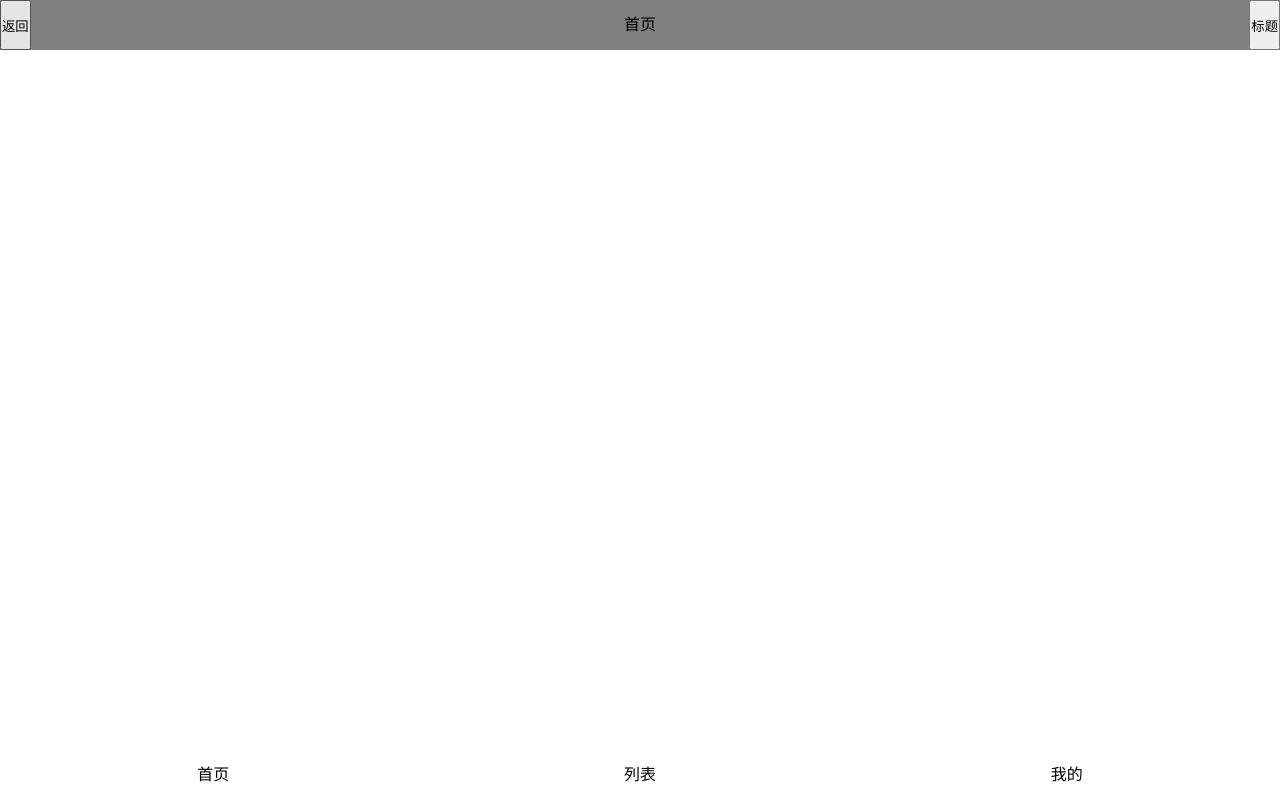
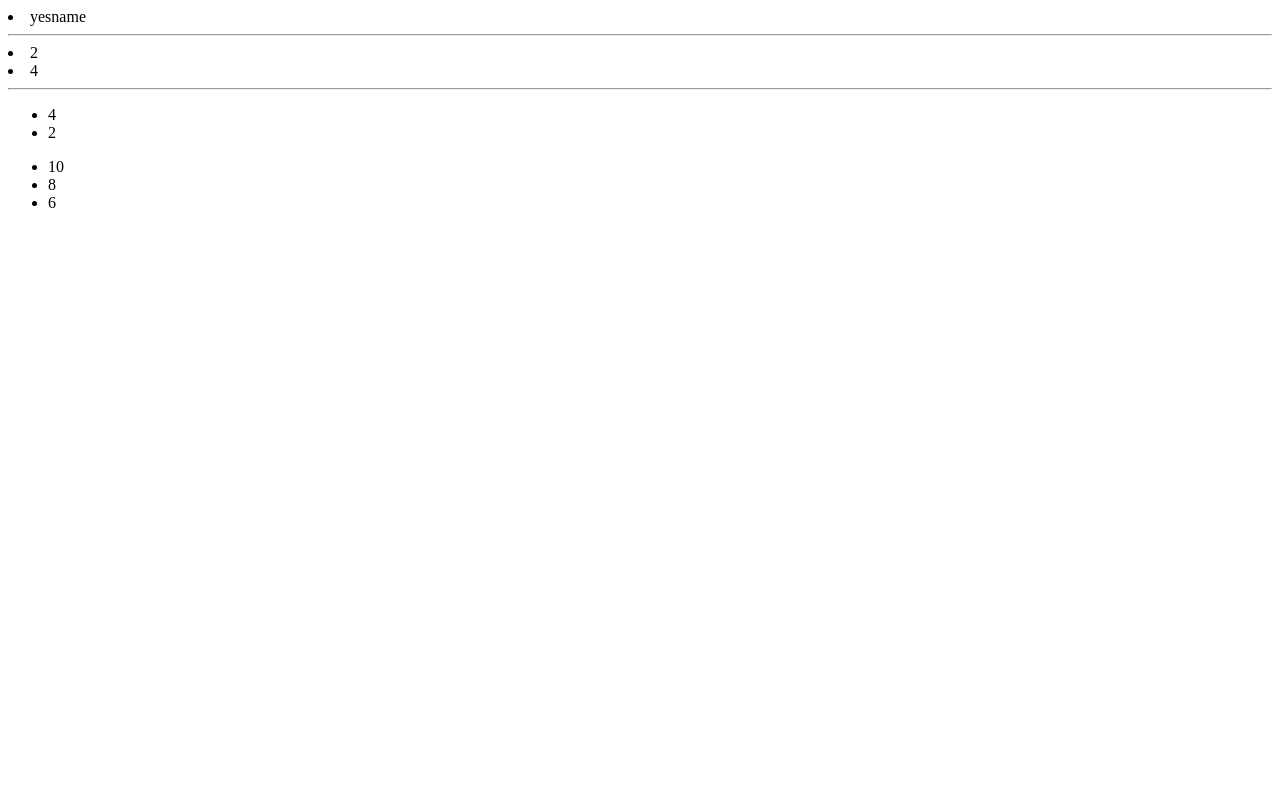
Before and after one commit to icebear32/VUE_CODE, a Vue app in the folder vuecode/myapp/: page / in a window 1280 px wide. Built offline with nearby package versions, Linux system fonts and the light colour scheme.

Commit message:
v-if 和 v-for 优先级

```diff
--- /dev/null
+++ b/vuecode/myapp/src/05-v-if和v-for的优先级/App.vue
@@ -0,0 +1,49 @@
+<script setup>
+import { ref, computed } from 'vue'
+
+const todos = ref([
+    { isComplete: true, name: 'yesname' },
+    { isComplete: false, name: 'noname' }
+])
+
+// 过滤
+const numbers = ref([1, 2, 3, 4, 5])
+
+const evenNumbers = computed(() => {
+    return numbers.value.filter((n) => n % 2 === 0)
+})
+
+// 排序
+const sets = ref([
+    [1, 2, 3, 4, 5],
+    [6, 7, 8, 9, 10]
+])
+
+function even(numberssets) {
+    return [...numberssets].reverse().filter((number) => number % 2 === 0)
+}
+</script>
+
+<template>
+    <div>
+        <!-- 这会抛出一个错误，因为属性 todo 此时没有在该实例上定义 -->
+        <!-- <li v-for="todo in todos" v-if="!todo.isComplete">
+            {{ todo.name }}
+        </li> -->
+        <template v-for="todo in todos">
+            <li v-if="todo.isComplete">
+                {{ todo.name }}
+            </li>
+        </template>
+    </div>
+    <hr>
+    <div>
+        <li v-for="n in evenNumbers">{{ n }}</li>
+    </div>
+    <hr>
+    <div>
+        <ul v-for="numbersset in sets">
+            <li v-for="n in even(numbersset)">{{ n }}</li>
+        </ul>
+    </div>
+</template>
--- a/vuecode/myapp/src/main.js
+++ b/vuecode/myapp/src/main.js
@@ -3,6 +3,7 @@ import { createApp } from 'vue'
 // import App from './App.vue'
 // import App from './01-父传子/App.vue'
 // import App from './02-子传父/App.vue'
-import App from './04-provide和inject/App.vue'
+// import App from './04-provide和inject/App.vue'
+import App from './05-v-if和v-for的优先级/App.vue'
 
 createApp(App).mount('#app')
```
Also changed, not shown: 1 other file (tests, documents, lock files or other folders).
